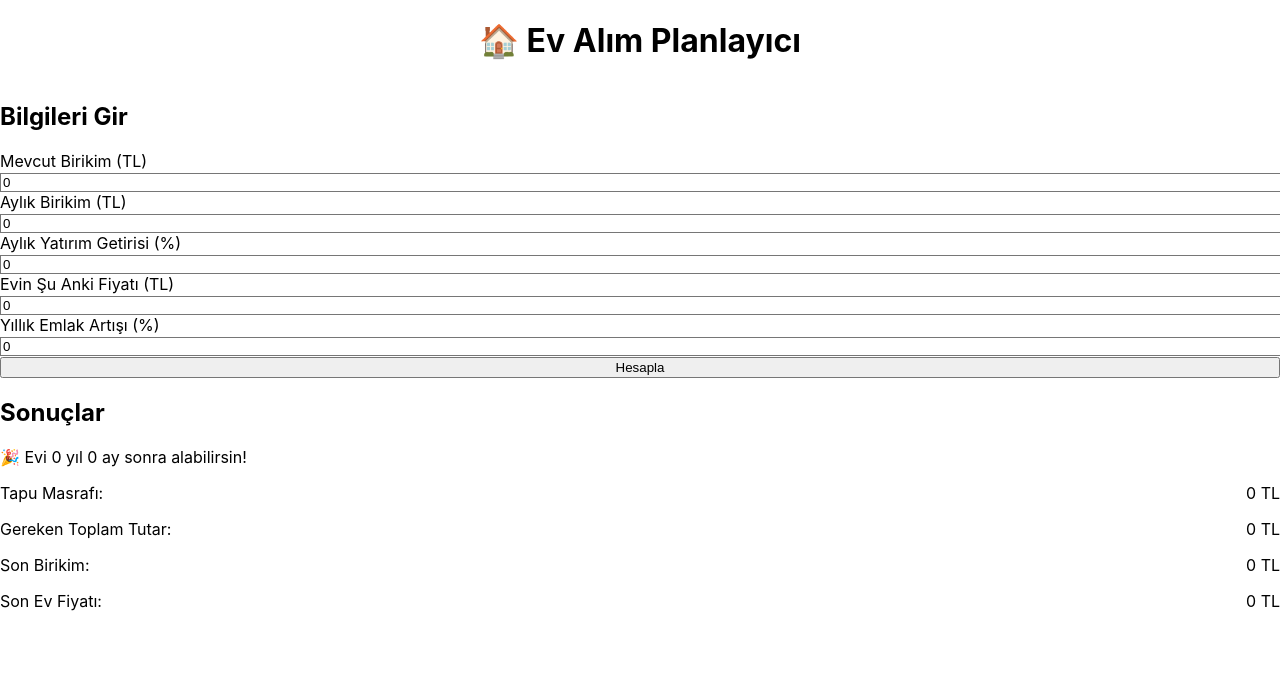
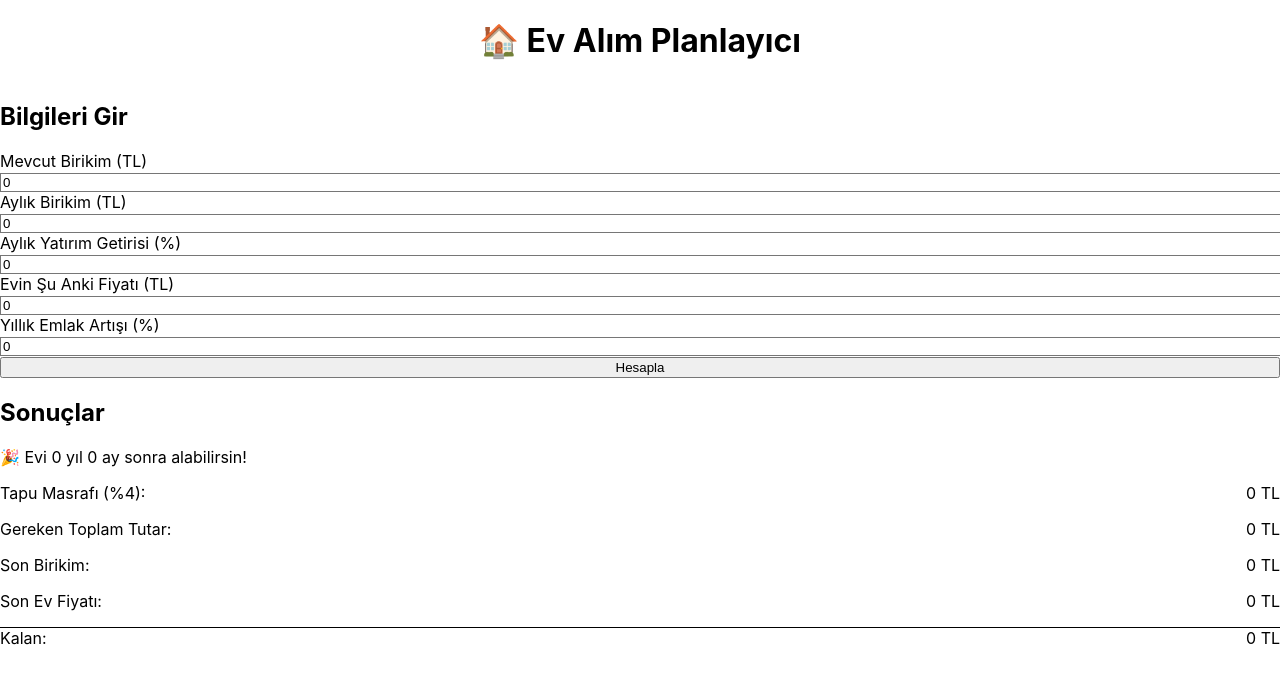
Before and after one commit to kullanirim-tech/home-investing, a React (Vite) app: page / in a window 1280 px wide. Both pictures are taken after a click on the button "Hesapla". Shown: the top 684 px of the page. Built offline with nearby package versions, Linux system fonts and the light colour scheme.

Commit message:
Add detailed table and improved results display

```diff
--- a/src/App.jsx
+++ b/src/App.jsx
@@ -37,16 +37,16 @@ function App() {
       const monthlyHouseGrowth = inputs.annualRealEstateGrowth / 12 / 100
       currentHousePrice = currentHousePrice * (1 + monthlyHouseGrowth)
 
-      if (month % 12 === 0) {
       data.push({
-          year: month / 12,
+        year: (month / 12).toFixed(1),
         savings: Math.round(currentSavings),
         housePrice: Math.round(currentHousePrice)
       })
-      }
 
       month++
     }
+
+    const canAfford = currentSavings >= currentHousePrice
 
     const years = Math.floor(month / 12)
     const months = month % 12
@@ -59,7 +59,8 @@ function App() {
       finalHousePrice: Math.round(currentHousePrice),
       tapuMasrafi: Math.round(tapuMasrafi),
       totalRequired: Math.round(totalRequired),
-      data
+      data,
+      canAfford
     })
   }
 
@@ -161,15 +162,26 @@ function App() {
               <h2 className="text-2xl font-semibold text-orange-700 mb-6">Sonuçlar</h2>
 
               <div className="space-y-4">
-                <div className="bg-orange-50 rounded-lg p-4">
-                  <p className="text-lg font-semibold text-orange-800">
+                {results.canAfford ? (
+                  <div className="bg-green-50 rounded-lg p-4">
+                    <p className="text-lg font-semibold text-green-800">
                       🎉 Evi {results.years} yıl {results.monthsRemaining} ay sonra alabilirsin!
                     </p>
                   </div>
+                ) : (
+                  <div className="bg-red-50 rounded-lg p-4">
+                    <p className="text-lg font-semibold text-red-800">
+                      😔 Bu koşullarla 40 yıl içinde evi alamazsın.
+                    </p>
+                    <p className="text-sm text-red-700 mt-2">
+                      Öneri: Aylık birikimi artır veya daha düşük fiyatlı ev hedefle.
+                    </p>
+                  </div>
+                )}
 
                 <div className="space-y-2 text-gray-700">
                   <p className="flex justify-between">
-                    <span>Tapu Masrafı:</span>
+                    <span>Tapu Masrafı (%4):</span>
                     <span className="font-semibold">{results.tapuMasrafi.toLocaleString('tr-TR')} TL</span>
                   </p>
                   <p className="flex justify-between">
@@ -184,6 +196,14 @@ function App() {
                     <span>Son Ev Fiyatı:</span>
                     <span className="font-semibold text-red-600">{results.finalHousePrice.toLocaleString('tr-TR')} TL</span>
                   </p>
+                  {results.canAfford && (
+                    <p className="flex justify-between border-t pt-2 mt-2">
+                      <span>Kalan:</span>
+                      <span className="font-semibold text-orange-600">
+                        {(results.finalSavings - results.finalHousePrice).toLocaleString('tr-TR')} TL
+                      </span>
+                    </p>
+                  )}
                 </div>
               </div>
             </div>
@@ -192,7 +212,7 @@ function App() {
 
         {/* Chart */}
         {results && results.data.length > 0 && (
-          <div className="bg-white rounded-2xl shadow-lg p-6">
+          <div className="bg-white rounded-2xl shadow-lg p-6 mb-8">
             <h2 className="text-2xl font-semibold text-orange-700 mb-6">Grafik</h2>
             <ResponsiveContainer width="100%" height={400}>
               <LineChart data={results.data}>
@@ -207,6 +227,43 @@ function App() {
             </ResponsiveContainer>
           </div>
         )}
+
+        {/* Detailed Table */}
+        {results && results.data.length > 0 && (
+          <div className="bg-white rounded-2xl shadow-lg p-6">
+            <h2 className="text-2xl font-semibold text-orange-700 mb-6">Detaylı Tablo</h2>
+            <div className="overflow-x-auto">
+              <table className="min-w-full divide-y divide-gray-200">
+                <thead className="bg-orange-50">
+                  <tr>
+                    <th className="px-6 py-3 text-left text-xs font-medium text-orange-700 uppercase tracking-wider">Yıl</th>
+                    <th className="px-6 py-3 text-left text-xs font-medium text-orange-700 uppercase tracking-wider">Birikim</th>
+                    <th className="px-6 py-3 text-left text-xs font-medium text-orange-700 uppercase tracking-wider">Ev Fiyatı</th>
+                    <th className="px-6 py-3 text-left text-xs font-medium text-orange-700 uppercase tracking-wider">Kalan</th>
+                  </tr>
+                </thead>
+                <tbody className="bg-white divide-y divide-gray-200">
+                  {results.data.map((row, index) => (
+                    <tr key={index} className={index % 2 === 0 ? 'bg-white' : 'bg-orange-50'}>
+                      <td className="px-6 py-4 whitespace-nowrap text-sm text-gray-900">{row.year}</td>
+                      <td className="px-6 py-4 whitespace-nowrap text-sm text-green-600 font-medium">
+                        {row.savings.toLocaleString('tr-TR')} TL
+                      </td>
+                      <td className="px-6 py-4 whitespace-nowrap text-sm text-red-600 font-medium">
+                        {row.housePrice.toLocaleString('tr-TR')} TL
+                      </td>
+                      <td className="px-6 py-4 whitespace-nowrap text-sm">
+                        <span className={row.savings >= row.housePrice ? 'text-green-600 font-bold' : 'text-gray-900'}>
+                          {(row.savings - row.housePrice).toLocaleString('tr-TR')} TL
+                        </span>
+                      </td>
+                    </tr>
+                  ))}
+                </tbody>
+              </table>
+            </div>
+          </div>
+        )}
       </div>
     </div>
   )
```
Lines whose indentation alone changed are shown as unchanged.
